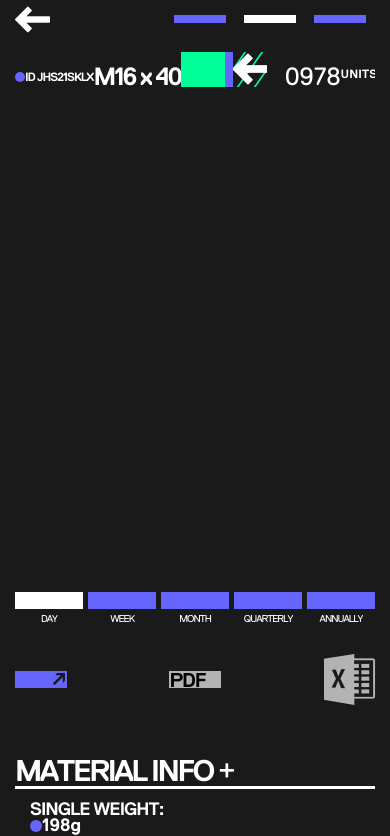
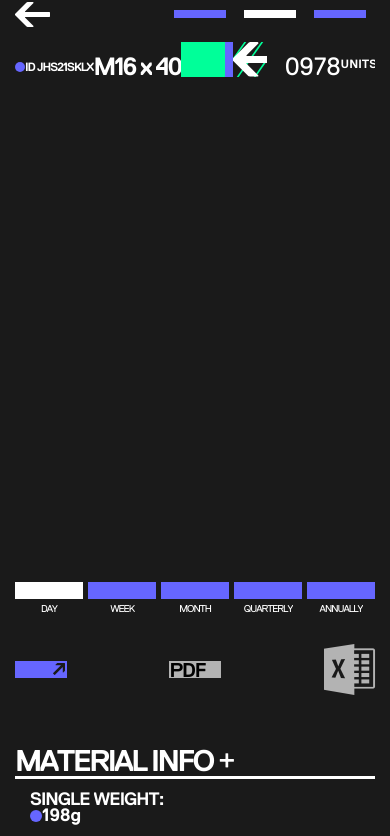
Before and after one commit to MrHidalgo/s4x, a website: page dest/index.html in a window 390 px wide. Shown: the part 59-895 px from the top of the page. Drawn offline with Linux system fonts and the light colour scheme.

Commit message:
Replace resize-width icon.

```diff
--- a/src/scss/_components/home/_graph.scss
+++ b/src/scss/_components/home/_graph.scss
@@ -199,9 +199,9 @@
 		i {
 			line-height: 1;
 			color: #ffffff;
-			font-size: 40px;
+			font-size: 30px;
 			@include adaptive(575) {
-				font-size: 35px;
+				font-size: 25px;
 			}
 		}
 	}
@@ -837,7 +837,7 @@
 				overflow: hidden;
 
 				.icon-font {
-					font-size: 42px;
+					font-size: 35px;
 				}
 			}
 		}
--- a/src/scss/_components/result/_result.scss
+++ b/src/scss/_components/result/_result.scss
@@ -455,9 +455,9 @@
 				i {
 					line-height: 1;
 					color: #ffffff;
-					font-size: 35px;
+					font-size: 25px;
 					@media screen and (max-width: 575px) and (orientation: portrait) {
-						font-size: 20px;
+						font-size: 18px;
 					}
 				}
 			}
```
Also changed, not shown: dest/css/app.css, dest/fonts/iconFont.ttf, dest/fonts/iconFont.woff, dest/fonts/iconFont.woff2, src/fonts/iconFont.ttf, src/fonts/iconFont.woff, src/fonts/iconFont.woff2, src/iconFonts/resize-width.svg, 5 other files.
